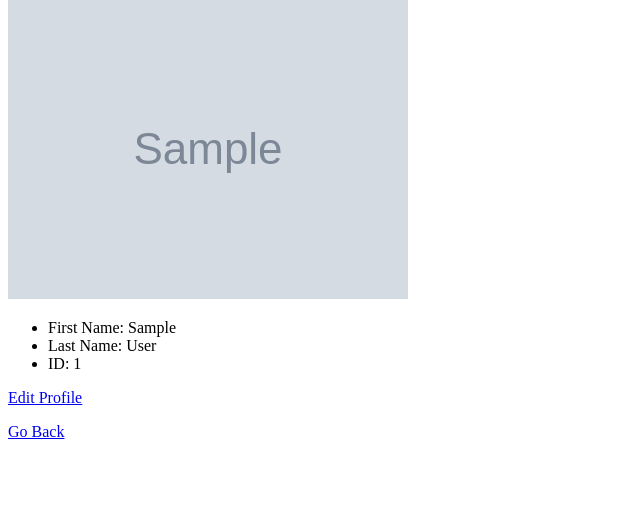
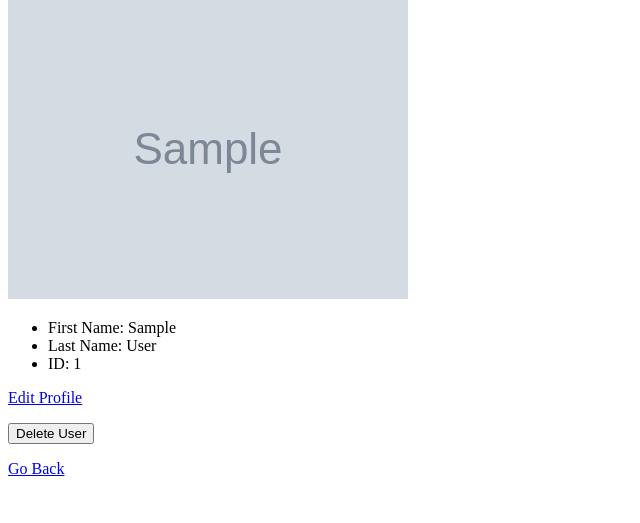
Before and after one commit to nataliecc1701/Lesson-24-pt-1, a Flask app: page /users/1 in a window 1280 px wide. Shown: the part 81-604 px from the top of the page, without its empty margins (0-640 px from the left). Run offline with Flask 3, Linux system fonts and the light colour scheme; tables that the repository leaves empty hold one stand-in row (values such as "Sample post"); grey boxes marked "Sample" are stand-in pictures.

Commit message:
added user deletion functionality

```diff
--- a/app.py
+++ b/app.py
@@ -42,6 +42,12 @@ def show_user_details(user_id):
     user = User.query.get_or_404(user_id)
     return render_template("details.html", user = user)
 
+@app.route("/users/<user_id>/delete", methods=["POST"])
+def delete_user(user_id):
+    User.query.filter_by(id=user_id).delete()
+    db.session.commit()
+    return redirect("/")
+
 @app.route("/users/<user_id>/edit")
 def show_update_form(user_id):
     user = User.query.get_or_404(user_id)
--- a/templates/details.html
+++ b/templates/details.html
@@ -11,5 +11,8 @@
         <li>ID: {{user.id}}</li>
     </ul>
     <p><a href="/users/{{user.id}}/edit">Edit Profile</a></p>
+    <form action="/users/{{user.id}}/delete" method="POST">
+        <button>Delete User</button>
+    </form>
     <p><a href="/">Go Back</a></p>
 {% endblock %}
```
